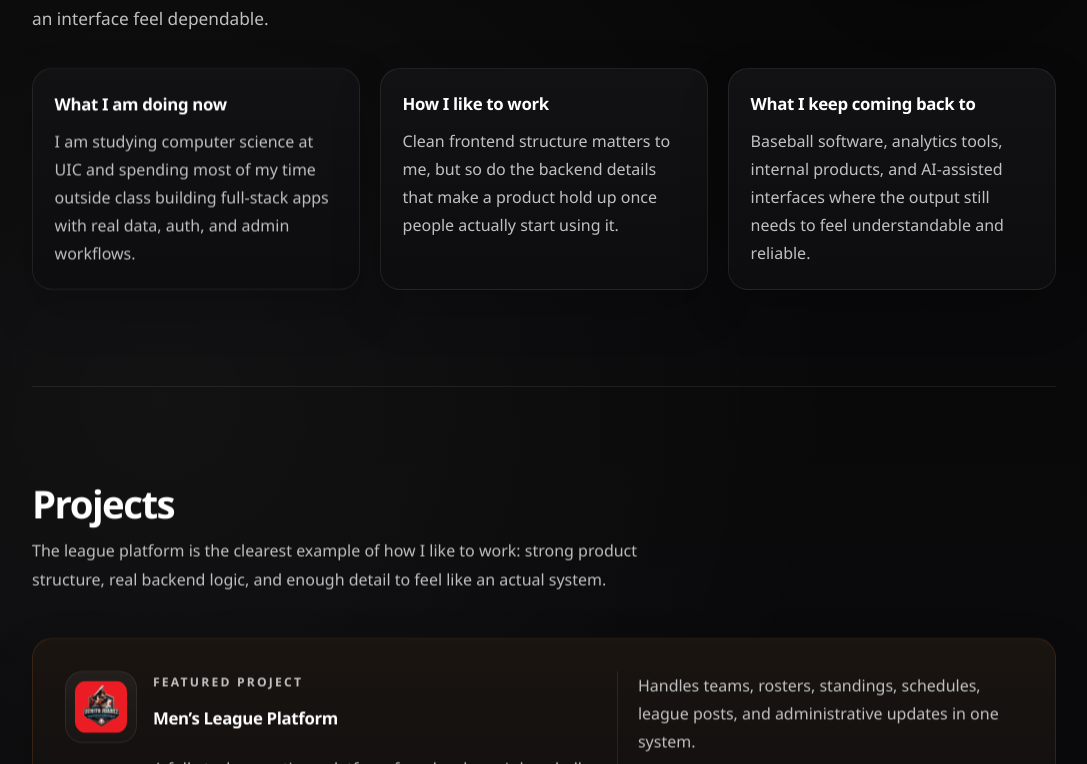
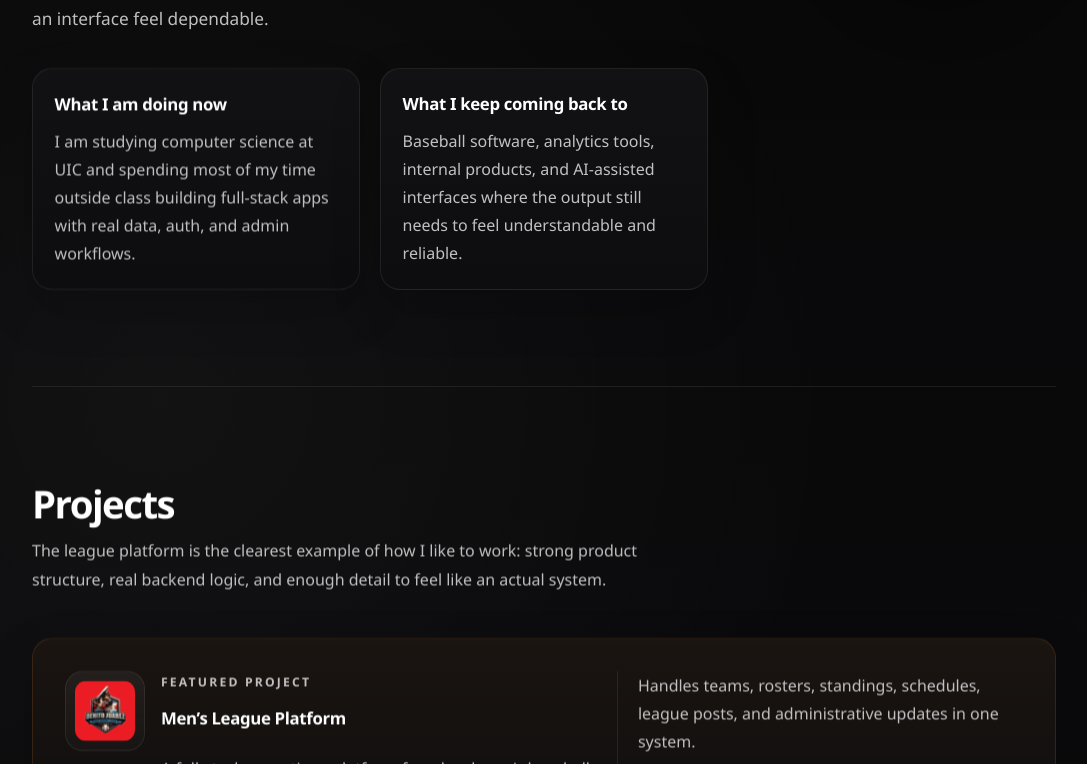
Before and after one commit to Mgomez1023/BaseballLandingSite, a React (Vite) app: page / in a window 1280 px wide. Shown: the part 1176-1940 px from the top of the page, without its empty margins (96-1183 px from the left). Built offline with nearby package versions, Linux system fonts and the light colour scheme.

Commit message:
changing about sections

```diff
--- a/src/App.css
+++ b/src/App.css
@@ -165,7 +165,6 @@
   transition: fill 180ms ease;
 }
 
-.base-link:hover .base-hover-ring,
 .base-link:focus-visible .base-hover-ring {
   opacity: 1;
   stroke: rgba(255, 255, 255, 0.95);
@@ -423,7 +422,7 @@
 .project-logo-frame {
   display: grid;
   place-items: center;
-  width: 3.75rem;
+  width: 4.1rem;
   aspect-ratio: 1;
   padding: 0.55rem;
   border-radius: 1rem;
@@ -435,7 +434,7 @@
 }
 
 .project-logo-frame-featured {
-  width: 4.5rem;
+  width: 5rem;
   border-radius: 1.1rem;
 }
 
--- a/src/components/PortfolioSections.jsx
+++ b/src/components/PortfolioSections.jsx
@@ -11,11 +11,6 @@ const aboutAreas = [
     title: 'What I am doing now',
     description:
       'I am studying computer science at UIC and spending most of my time outside class building full-stack apps with real data, auth, and admin workflows.',
-  },
-  {
-    title: 'How I like to work',
-    description:
-      'Clean frontend structure matters to me, but so do the backend details that make a product hold up once people actually start using it.',
   },
   {
     title: 'What I keep coming back to',
@@ -116,7 +111,7 @@ const educationEntries = [
     degree: 'Associate in Applied Science',
     location: 'Palos Hills, IL',
     timeline: 'Aug 2023 - May 2025',
-    expectedGraduation: 'Completed',
+    expectedGraduation: 'Graduated',
   },
 ]
 
```
